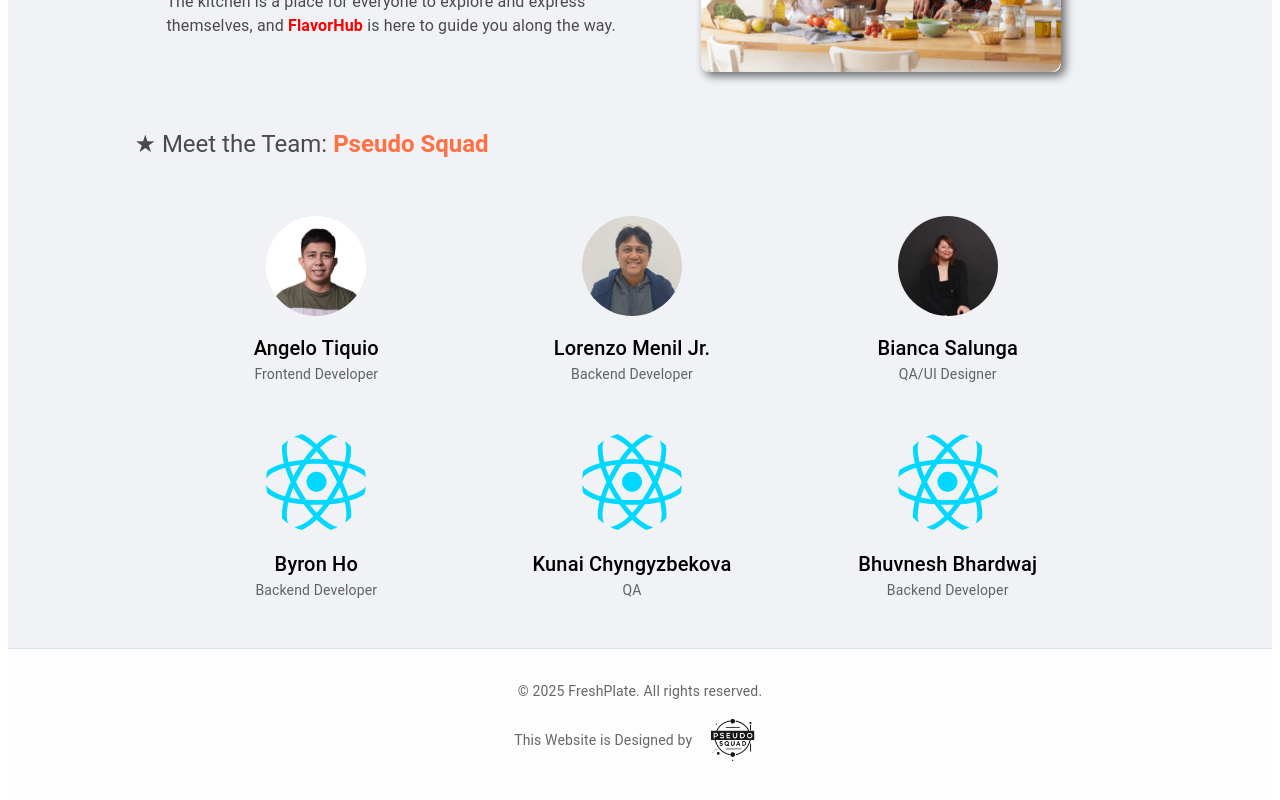
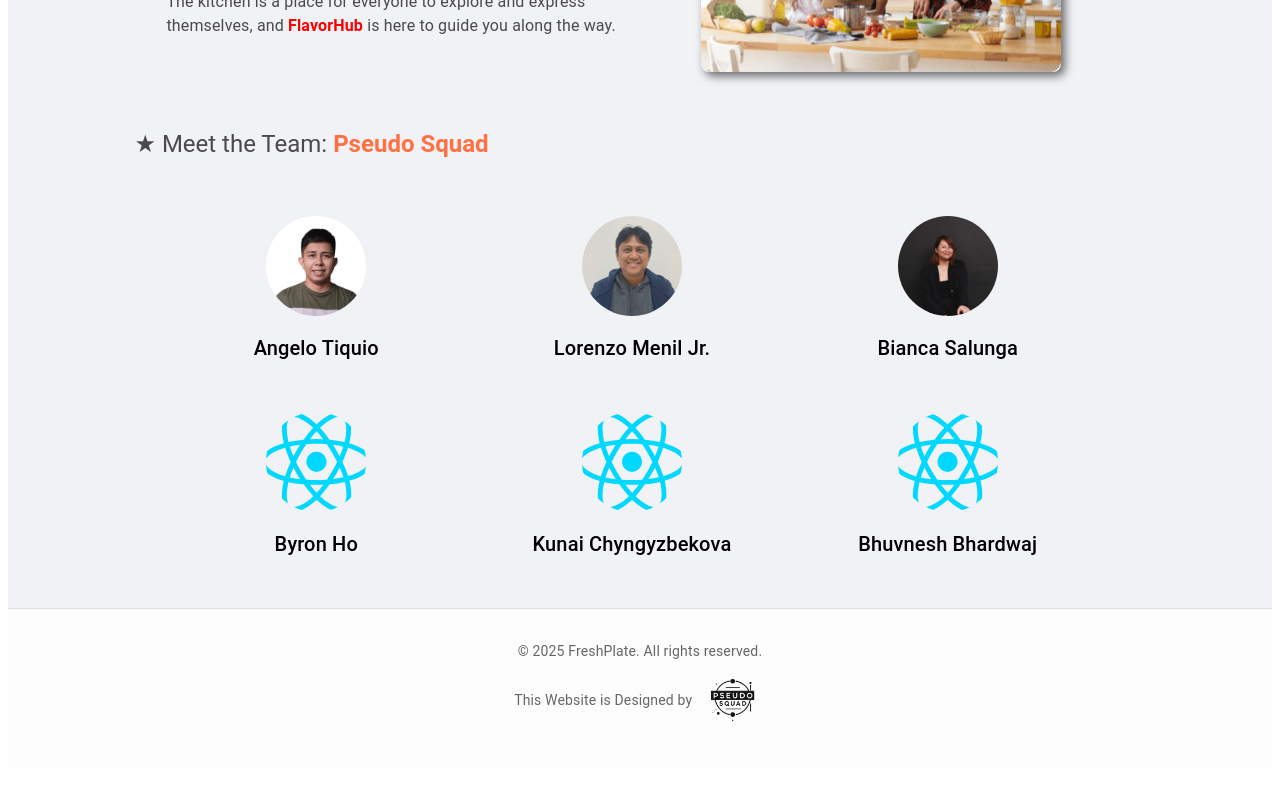
Before and after one commit to CodeBenderX/FlavorHub, a React (Vite) app in the folder client/: page /about in a window 1280 px wide. Shown: the part 955-1755 px from the top of the page. After the commit the page ends 1731 px from the top, so only its background shows below. Built offline with nearby package versions, Linux system fonts and the light colour scheme.

Commit message:
removed roles

```diff
--- a/client/components/About.jsx
+++ b/client/components/About.jsx
@@ -206,32 +206,26 @@ export default function AboutPage() {
             {[
               {
                 name: "Angelo Tiquio",
-                role: "Frontend Developer",
                 image: aboutAngelo,
               },
               {
                 name: "Lorenzo Menil Jr.",
-                role: "Backend Developer",
                 image: aboutLorenzo,
               },
               {
                 name: "Bianca Salunga",
-                role: "QA/UI Designer",
                 image: aboutBianca,
               },
               {
                 name: "Byron Ho",
-                role: "Backend Developer",
                 image: aboutByron,
               },
               {
                 name: "Kunai Chyngyzbekova",
-                role: "QA",
                 image: aboutKunai,
               },
               {
                 name: "Bhuvnesh Bhardwaj",
-                role: "Backend Developer",
                 image: aboutBhuvnesh,
               },
             ].map((member, index) => (
```
